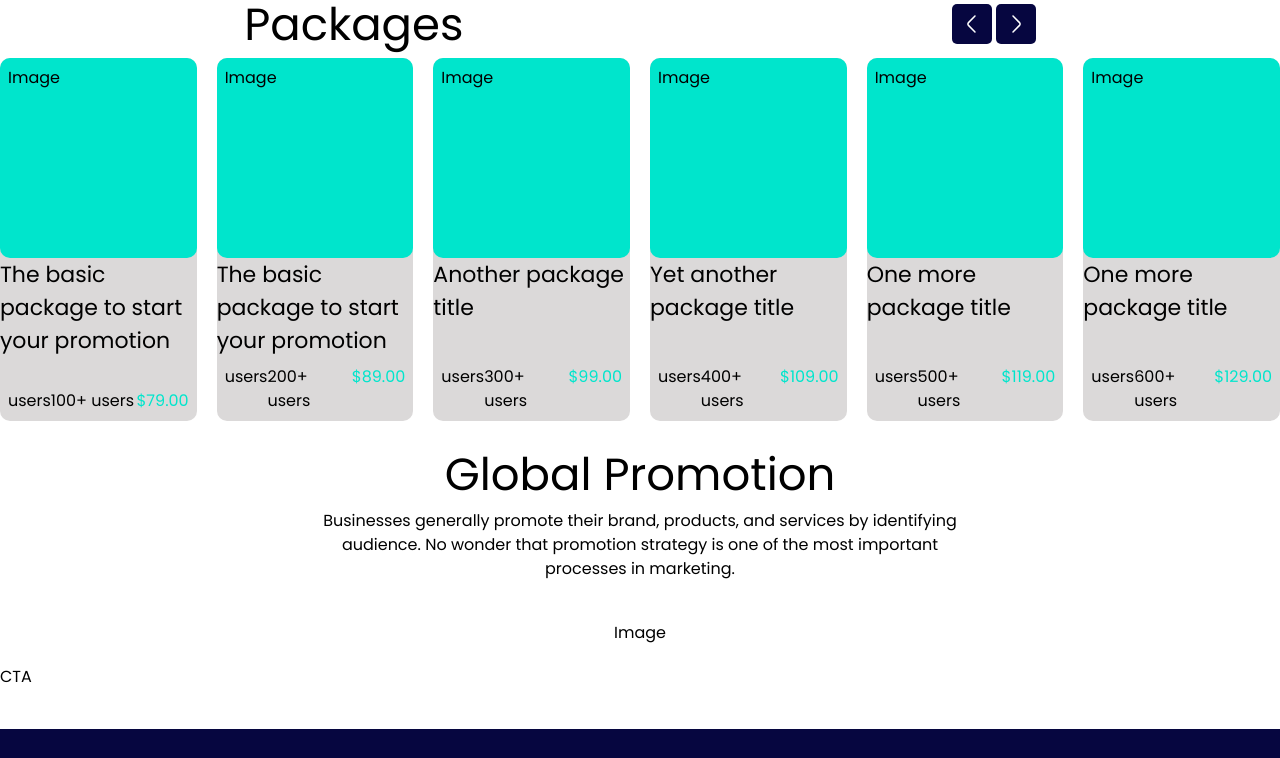
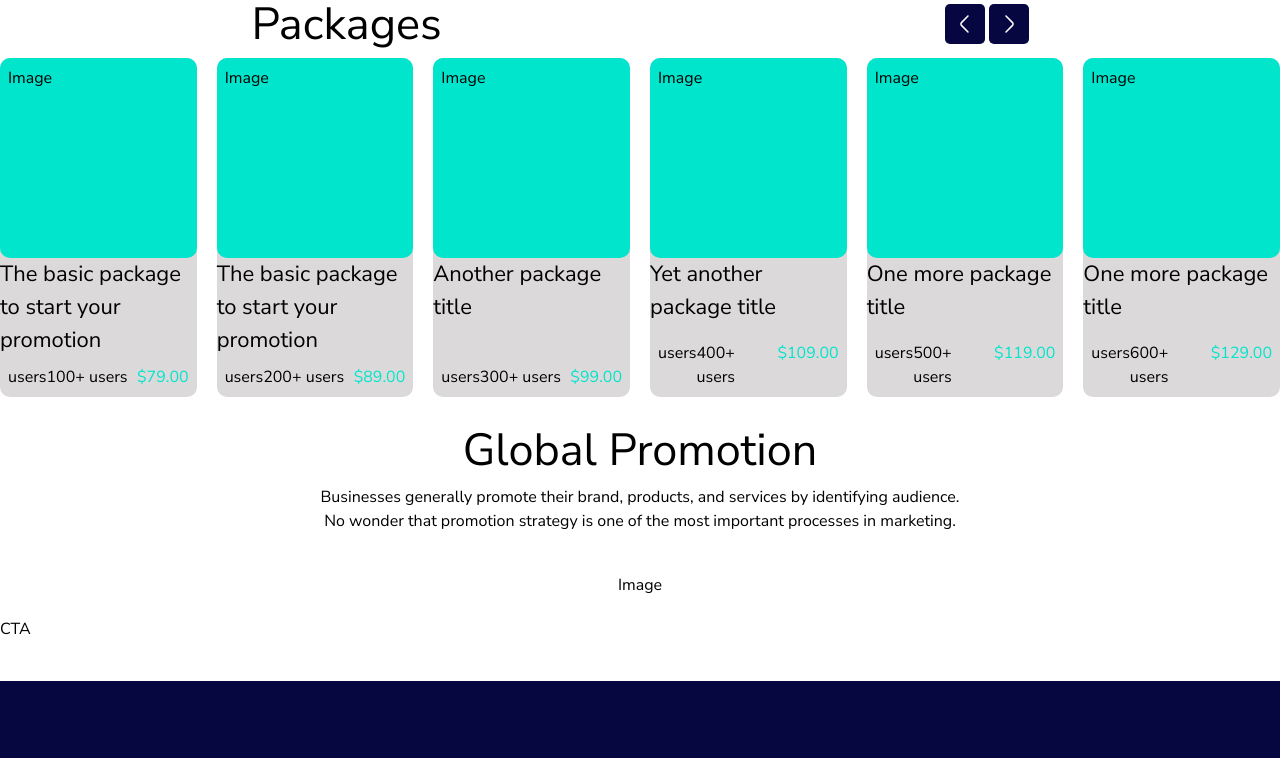
Before and after one commit to JewelShahi/influxify, a Next.js app: page / in a window 1280 px wide. Shown: the part 1568-2326 px from the top of the page. Built offline with nearby package versions, Linux system fonts and the light colour scheme.

Commit message:
added a new font

```diff
--- a/app/globals.css
+++ b/app/globals.css
@@ -1,11 +1,11 @@
-@import url('https://fonts.googleapis.com/css2?family=Poppins:ital,wght@0,200;0,300;0,400;0,500;0,600;0,700;0,800;0,900;1,200;1,300;1,400;1,500;1,600;1,700;1,800&display=swap');
+@import url("https://fonts.googleapis.com/css2?family=Nunito+Sans:opsz@6..12&display=swap");
 @tailwind base;
 @tailwind components;
 @tailwind utilities;
 
 * {
-    margin: 0;
-    padding: 0;
-    box-sizing: border-box;
-    font-family: "Poppins", sans-serif !important;
+  margin: 0;
+  padding: 0;
+  box-sizing: border-box;
+  font-family: "Nunito Sans", sans-serif !important;
 }
```
